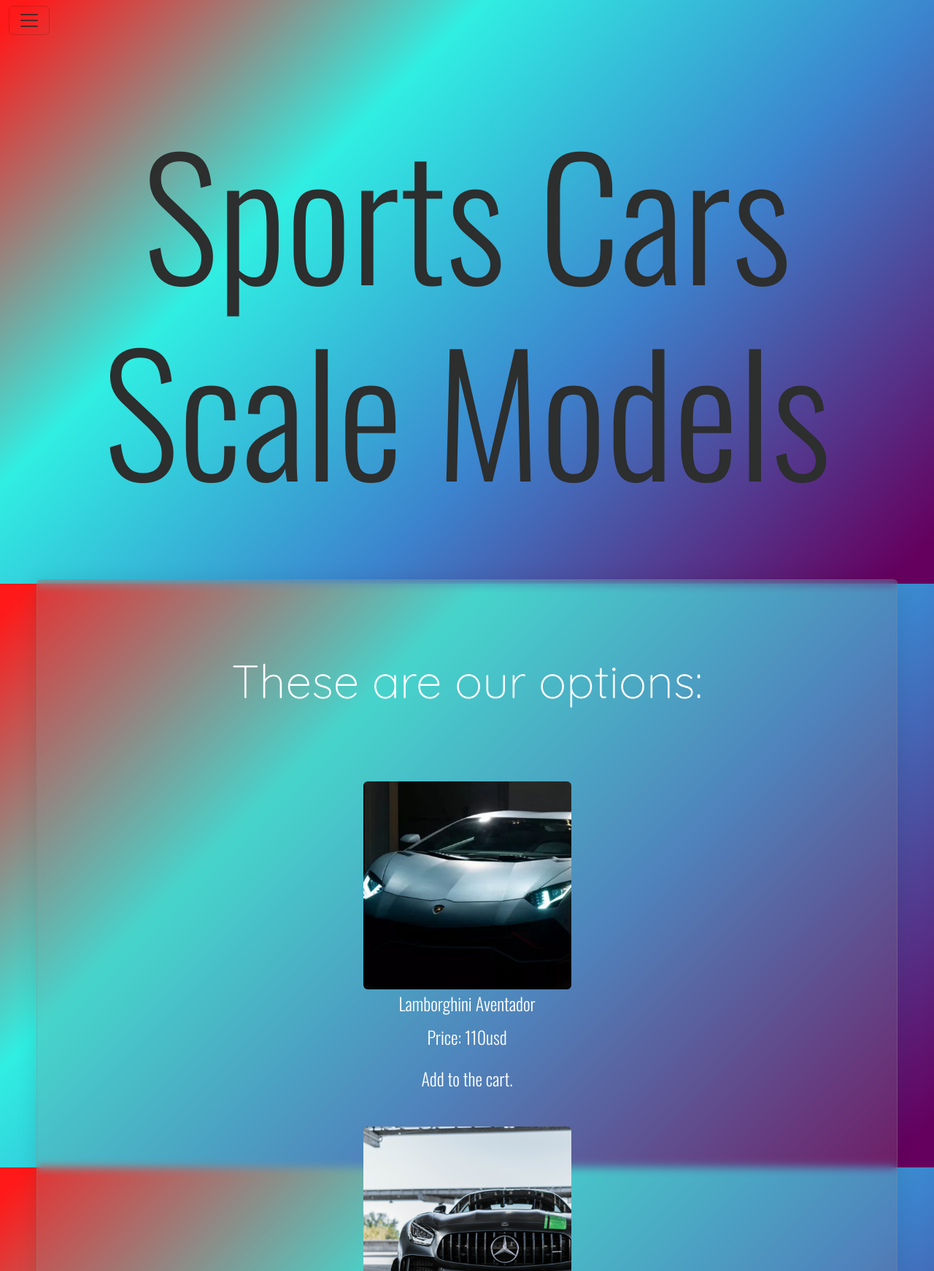
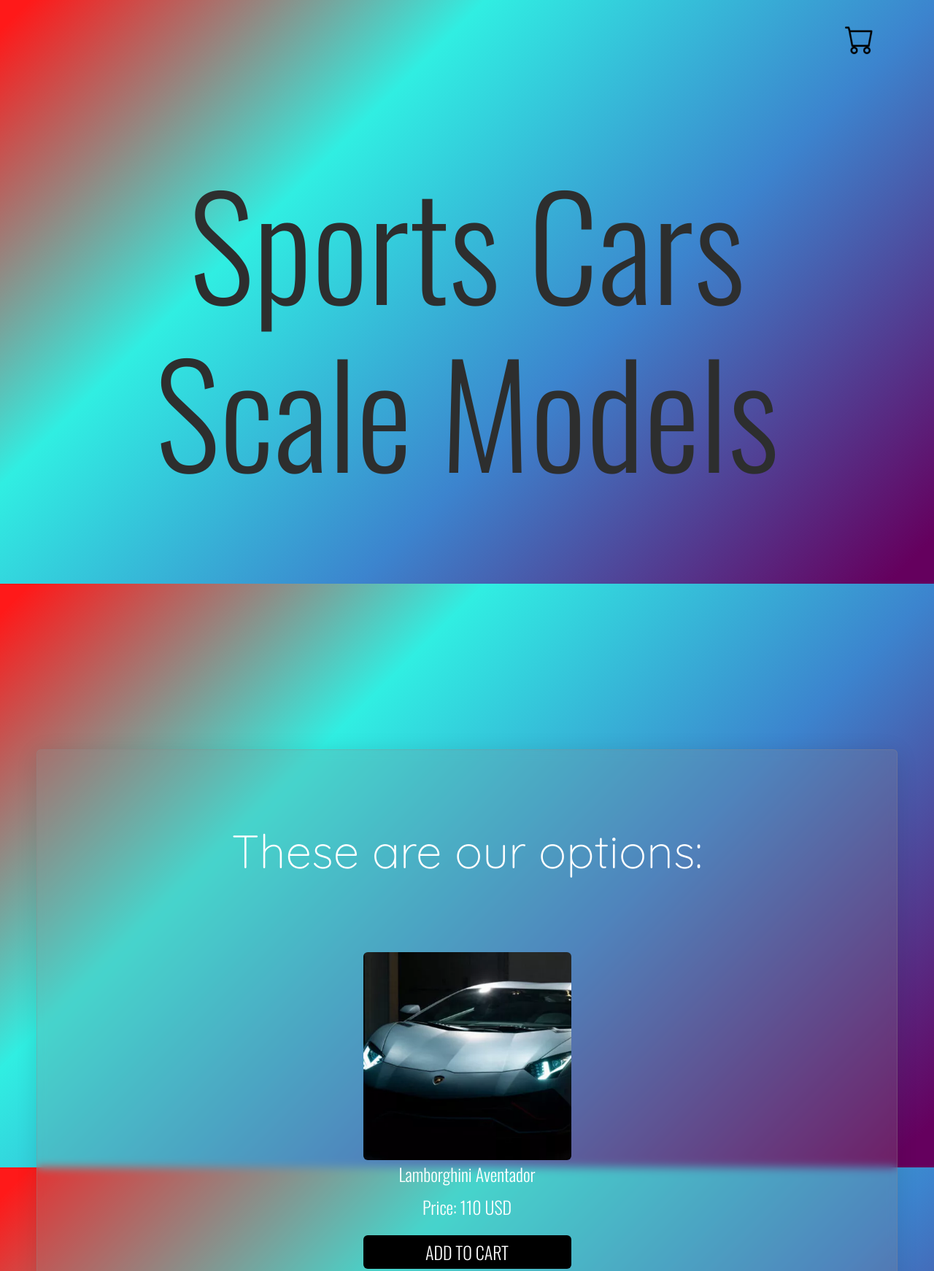
Before and after one commit to matica02/Entrega2Canda, a plain HTML site: page index.html in a window 1280 px wide. Shown: the top 1742 px of the page at 73% size. Drawn offline with nearby package versions, Linux system fonts and the light colour scheme.

Commit message:
commit 4

```diff
--- a/index.html
+++ b/index.html
@@ -3,7 +3,7 @@
 <head>
     <meta charset="UTF-8">
     <meta name="viewport" content="width=device-width, initial-scale=1.0">
-    <title>Document</title>
+    <title>S.C.S.M.</title>
     <link href="https://cdn.jsdelivr.net/npm/bootstrap@5.3.0-alpha3/dist/css/bootstrap.min.css" rel="stylesheet" integrity="sha384-KK94CHFLLe+nY2dmCWGMq91rCGa5gtU4mk92HdvYe+M/SXH301p5ILy+dN9+nJOZ" crossorigin="anonymous">
     <link rel="stylesheet" href="./style.css">
     <link rel="shortcut icon" href="./img/home.ico" type="image/x-icon">
@@ -18,17 +18,17 @@
         <nav class="navbar">
           <div class="container-fluid">
             <button class="navbar-toggler" type="button" data-bs-toggle="offcanvas" data-bs-target="#offcanvasNavbar" aria-controls="offcanvasNavbar" aria-label="Toggle navigation">
-              <span class="navbar-toggler-icon"></span>
+              <a href="#"><img class="cart-icon" src="../img/cart.png" alt=""></a>
             </button>
             <div class="offcanvas offcanvas-end" tabindex="-1" id="offcanvasNavbar" aria-labelledby="offcanvasNavbarLabel">
               <div class="offcanvas-body">
-                <ul class="navbar-nav justify-content-end flex-grow-1 pe-3" id="contenedorGeneral"></ul>
+                <ul class="navbar-nav justify-content-end flex-grow-1 pe-3" id="contenedorCarrito"></ul>
               </div>
             </div>
           </div>
         </nav>
         <div>
-          <a href="./comingsoon.html"><h1>Sports Cars Scale Models</h1></a>
+          <a href="./index.html"><h1>Sports Cars Scale Models</h1></a>
         </div>
       </header>
 
--- a/index.js
+++ b/index.js
@@ -47,12 +47,12 @@ const contenedorAutos= document.querySelector("#contenedorAutos")
 function crearCards(){
     autos.forEach((auto) => {
         let contenedorAuto = document.createElement("div")
-        contenedorAuto.innerHTML = `<div class="card cards-vw mx-auto col-sm-12 col-md-2 col-lg-2">
+        contenedorAuto.innerHTML = `<div class="card cards-vw mx-auto /* col-sm-12 col-md-2 col-lg-2 */">
         <img class="rounded" src="${auto.img}"
           <div class="card-body">
             <h3 class="card-text">${auto.nombre}</h3>
-            <p class="card-text">Price: ${auto.precio}usd</p>
-            <a class="card-text" id="btn-${auto.id}" href="#">Add to the cart.</a>
+            <p class="card-text">Price: ${auto.precio} USD</p>
+            <a class="card-text card-btn rounded" id="btn-${auto.id}" href="#">ADD TO CART</a>
           </div>
       </div> `
 
@@ -61,4 +61,18 @@ function crearCards(){
     })
 }
 
-crearCards()
+crearCards();
+
+const contenedorCarrito= document.querySelector("#contenedorCarrito")
+
+const btnLambo = document.getElementById("btn-1")
+btnLambo.addEventListener("click", agregarACarrito)
+
+function agregarACarrito(){
+    let contenedorLambo = document.createElement("li")
+    contenedorLambo.innerHTML = `<li class="nav-item">
+    <p class="nav-link">Lamborghini Aventador, Precio: 110 USD.</p>
+    </li>`;
+contenedorCarrito.appendChild(contenedorLambo);
+
+};
--- a/style.css
+++ b/style.css
@@ -60,10 +60,9 @@ a {
 }
 
 h1 {
-  font-size: 14rem;
+  font-size: 12rem;
   text-align: center;
-  margin-top: 100px;
-  margin-bottom: 100px;
+  margin: 200px 200px 350px 200px;
 }
 
 .index-subtitle {
@@ -100,6 +99,15 @@ footer p {
 
 .navbar-toggler {
   margin-right: 40px;
+  z-index: 1000;
+  position: fixed;
+	top: 30px;
+	right: 30px;
+  border: 0;
+}
+
+.cart-icon {
+  width: 40px;
 }
 
 .offcanvas {
@@ -120,6 +128,11 @@ footer p {
   font-family: "Oswald", sans-serif;
   text-align: center;
   margin-top: 5px;
+}
+
+.card-btn {
+  background-color: black;
+  padding: 5px;
 }
 
 .card-bmwaudi {
@@ -539,5 +552,3 @@ textarea {
     margin-bottom: 20px;
   }
 }
-
-/*# sourceMappingURL=style.css.map */
```
Also changed, not shown: img/cart.png (added).
